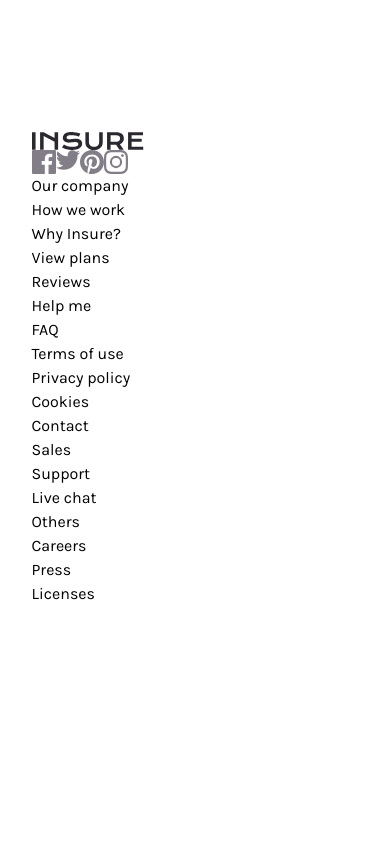
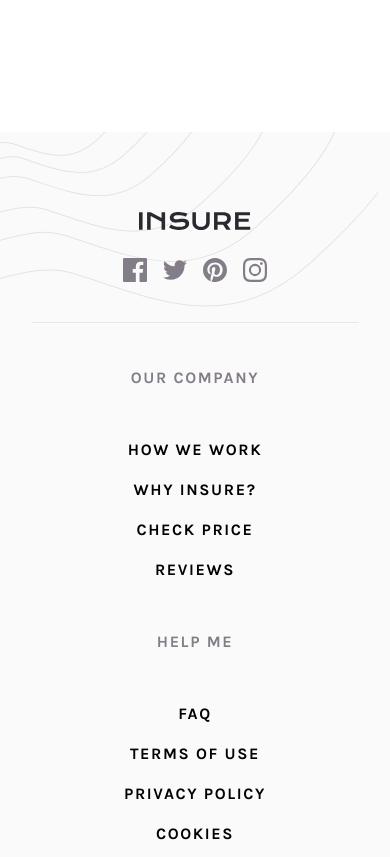
Before and after one commit to MarijaPaunovic/tailwind-insure-landing-page, a website: page public/index.html in a window 390 px wide. Shown: the part 2800-3657 px from the top of the page. Before the commit the page ends 3406 px from the top, so only its background shows below. Drawn offline with Linux system fonts and the light colour scheme.

Commit message:
mobile version done

```diff
--- a/public/index.html
+++ b/public/index.html
@@ -102,75 +102,86 @@
         </section>
     </main>
 
-    <footer>
-        <div class="container">
-
-            <div>
-                <img src="./images/logo.svg" alt="logo" />
-                <ul class="flex">
+    <footer class="bg-veryLightGray relative">
+        <div class="pattern footer-mobile-pattern"></div>
+        <div class="container py-20">
+            <div class="flex flex-col items-center justify-between">
+                <img class="my-0 mx-auto z-10" src="./images/logo.svg" alt="logo" />
+                <ul class="mt-7 flex flex-row items-center space-x-4 z-10">
                     <li>
                         <a href="#">
-                            <img src="./images/icon-facebook.svg" alt="facebook" />
+                            <svg xmlns="http://www.w3.org/2000/svg" width="24" height="24">
+                                <path fill="#837D88" class="hover:fill-black"
+                                    d="M22.675 0H1.325C.593 0 0 .593 0 1.325v21.351C0 23.407.593 24 1.325 24H12.82v-9.294H9.692v-3.622h3.128V8.413c0-3.1 1.893-4.788 4.659-4.788 1.325 0 2.463.099 2.795.143v3.24l-1.918.001c-1.504 0-1.795.715-1.795 1.763v2.313h3.587l-.467 3.622h-3.12V24h6.116c.73 0 1.323-.593 1.323-1.325V1.325C24 .593 23.407 0 22.675 0z" />
+                            </svg>
                         </a>
                     </li>
                     <li>
                         <a href="#">
-                            <img src="./images/icon-twitter.svg" alt="twitter" />
+                            <svg xmlns="http://www.w3.org/2000/svg" width="24" height="20">
+                                <path fill="#837D88" class="hover:fill-black"
+                                    d="M24 2.557a9.83 9.83 0 01-2.828.775A4.932 4.932 0 0023.337.608a9.864 9.864 0 01-3.127 1.195A4.916 4.916 0 0016.616.248c-3.179 0-5.515 2.966-4.797 6.045A13.978 13.978 0 011.671 1.149a4.93 4.93 0 001.523 6.574 4.903 4.903 0 01-2.229-.616c-.054 2.281 1.581 4.415 3.949 4.89a4.935 4.935 0 01-2.224.084 4.928 4.928 0 004.6 3.419A9.9 9.9 0 010 17.54a13.94 13.94 0 007.548 2.212c9.142 0 14.307-7.721 13.995-14.646A10.025 10.025 0 0024 2.557z" />
+                            </svg>
                         </a>
                     </li>
                     <li>
                         <a href="#">
-                            <img src="./images/icon-pinterest.svg" alt="pinterest" />
+                            <svg xmlns="http://www.w3.org/2000/svg" width="24" height="24">
+                                <path fill="#837D88" class="hover:fill-black"
+                                    d="M12 0C5.373 0 0 5.372 0 12c0 5.084 3.163 9.426 7.627 11.174-.105-.949-.2-2.405.042-3.441.218-.937 1.407-5.965 1.407-5.965s-.359-.719-.359-1.782c0-1.668.967-2.914 2.171-2.914 1.023 0 1.518.769 1.518 1.69 0 1.029-.655 2.568-.994 3.995-.283 1.194.599 2.169 1.777 2.169 2.133 0 3.772-2.249 3.772-5.495 0-2.873-2.064-4.882-5.012-4.882-3.414 0-5.418 2.561-5.418 5.207 0 1.031.397 2.138.893 2.738a.36.36 0 01.083.345l-.333 1.36c-.053.22-.174.267-.402.161-1.499-.698-2.436-2.889-2.436-4.649 0-3.785 2.75-7.262 7.929-7.262 4.163 0 7.398 2.967 7.398 6.931 0 4.136-2.607 7.464-6.227 7.464-1.216 0-2.359-.631-2.75-1.378l-.748 2.853c-.271 1.043-1.002 2.35-1.492 3.146C9.57 23.812 10.763 24 12 24c6.627 0 12-5.373 12-12 0-6.628-5.373-12-12-12z" />
+                            </svg>
                         </a>
                     </li>
                     <li>
                         <a href="#">
-                            <img src="./images/icon-instagram.svg" alt="instagram" />
+                            <svg xmlns="http://www.w3.org/2000/svg" width="24" height="24">
+                                <path fill="#837D88" class="hover:fill-black"
+                                    d="M12 2.163c3.204 0 3.584.012 4.85.07 3.252.148 4.771 1.691 4.919 4.919.058 1.265.069 1.645.069 4.849 0 3.205-.012 3.584-.069 4.849-.149 3.225-1.664 4.771-4.919 4.919-1.266.058-1.644.07-4.85.07-3.204 0-3.584-.012-4.849-.07-3.26-.149-4.771-1.699-4.919-4.92-.058-1.265-.07-1.644-.07-4.849 0-3.204.013-3.583.07-4.849.149-3.227 1.664-4.771 4.919-4.919 1.266-.057 1.645-.069 4.849-.069zM12 0C8.741 0 8.333.014 7.053.072 2.695.272.273 2.69.073 7.052.014 8.333 0 8.741 0 12c0 3.259.014 3.668.072 4.948.2 4.358 2.618 6.78 6.98 6.98C8.333 23.986 8.741 24 12 24c3.259 0 3.668-.014 4.948-.072 4.354-.2 6.782-2.618 6.979-6.98.059-1.28.073-1.689.073-4.948 0-3.259-.014-3.667-.072-4.947-.196-4.354-2.617-6.78-6.979-6.98C15.668.014 15.259 0 12 0zm0 5.838a6.162 6.162 0 100 12.324 6.162 6.162 0 000-12.324zM12 16a4 4 0 110-8 4 4 0 010 8zm6.406-11.845a1.44 1.44 0 100 2.881 1.44 1.44 0 000-2.881z" />
+                            </svg>
                         </a>
                     </li>
                 </ul>
             </div>
-
-            <div class="flex flex-col">
-                <div>
-                    <h4>Our company</h4>
-                    <ul>
-                        <li><a href="#">How we work</a></li>
-                        <li><a href="#">Why Insure?</a></li>
-                        <li><a href="#">View plans</a></li>
-                        <li><a href="#">Reviews</a></li>
+            <hr class="w-full h-1 my-10">
+            <div class="grid grid-cols-1 gap-10 place-items-center text-center uppercase font-bold">
+                <div class="tracking-widest">
+                    <h4 class="text-darkGrayishViolet mb-10">Our company</h4>
+                    <ul class="list-none leading-10">
+                        <li><a href="#" class="hover:underline">How we work</a></li>
+                        <li><a href="#" class="hover:underline">Why Insure?</a></li>
+                        <li><a href="#" class="hover:underline">Check price</a></li>
+                        <li><a href="#" class="hover:underline">Reviews</a></li>
                     </ul>
                 </div>
 
-                <div>
-                    <h4>Help me</h4>
-                    <ul>
-                        <li><a href="#">FAQ</a></li>
-                        <li><a href="#">Terms of use</a></li>
-                        <li><a href="#">Privacy policy</a></li>
-                        <li><a href="#">Cookies</a></li>
+                <div class="tracking-widest">
+                    <h4 class="text-darkGrayishViolet mb-10">Help me</h4>
+                    <ul class="list-none leading-10">
+                        <li><a href="#" class="hover:underline">FAQ</a></li>
+                        <li><a href="#" class="hover:underline">Terms of use</a></li>
+                        <li><a href="#" class="hover:underline">Privacy policy</a></li>
+                        <li><a href="#" class="hover:underline">Cookies</a></li>
                     </ul>
                 </div>
 
-                <div>
-                    <h4>Contact</h4>
-                    <ul>
-                        <li><a href="#">Sales</a></li>
-                        <li><a href="#">Support</a></li>
-                        <li><a href="#">Live chat</a></li>
+                <div class="tracking-widest">
+                    <h4 class="text-darkGrayishViolet mb-10">Contact</h4>
+                    <ul class="list-none leading-10">
+                        <li><a href="#" class="hover:underline">Sales</a></li>
+                        <li><a href="#" class="hover:underline">Support</a></li>
+                        <li><a href="#" class="hover:underline">Live chat</a></li>
                     </ul>
                 </div>
 
-                <div>
-                    <h4>Others</h4>
-                    <ul>
-                        <li><a href="#">Careers</a></li>
-                        <li><a href="#">Press</a></li>
-                        <li><a href="#">Licenses</a></li>
+                <div class="tracking-widest">
+                    <h4 class="text-darkGrayishViolet mb-10">Others</h4>
+                    <ul class="list-none leading-10">
+                        <li><a href="#" class="hover:underline">Careers</a></li>
+                        <li><a href="#" class="hover:underline">Press</a></li>
+                        <li><a href="#" class="hover:underline">Licenses</a></li>
                     </ul>
                 </div>
             </div>
-
         </div>
     </footer>
 
--- a/src/style.css
+++ b/src/style.css
@@ -65,6 +65,14 @@
     after:top-0
 
 }
+.footer-mobile-pattern {
+    @apply
+    after:bg-footer-mobile-pattern
+    after:w-full
+    after:h-[175px]
+    after:left-0
+    after:top-0
+}
 /* LINES */
 .line-top {
     @apply
--- a/tailwind.config.js
+++ b/tailwind.config.js
@@ -34,6 +34,7 @@ module.exports = {
         'intro-left-mobile-pattern': "url('./images/bg-pattern-intro-left-mobile.svg')",
         'intro-right-mobile-pattern': "url('./images/bg-pattern-intro-right-mobile.svg')",
         'how-we-work-mobile-pattern': "url('./images/bg-pattern-how-we-work-mobile.svg')",
+        'footer-mobile-pattern': "url('./images/bg-pattern-footer-mobile.svg')",
       }
     },
   },
```
Also changed, not shown: public/style.css.
